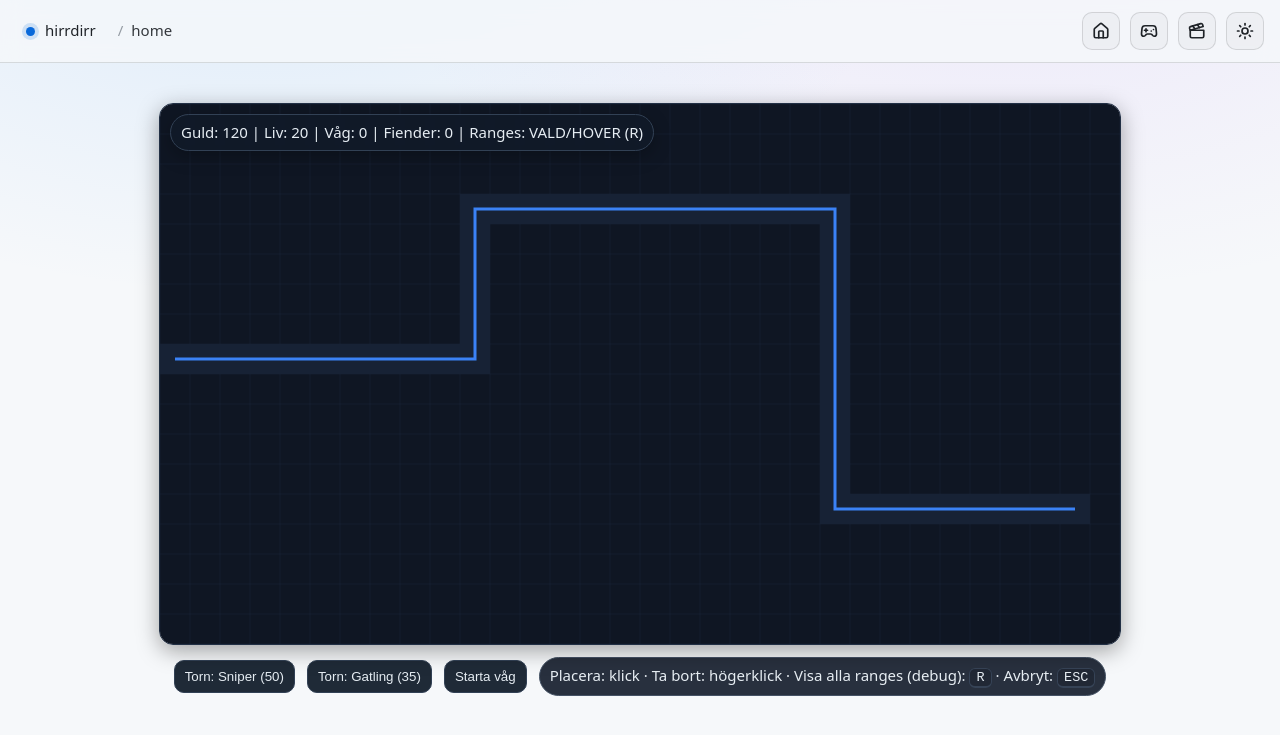
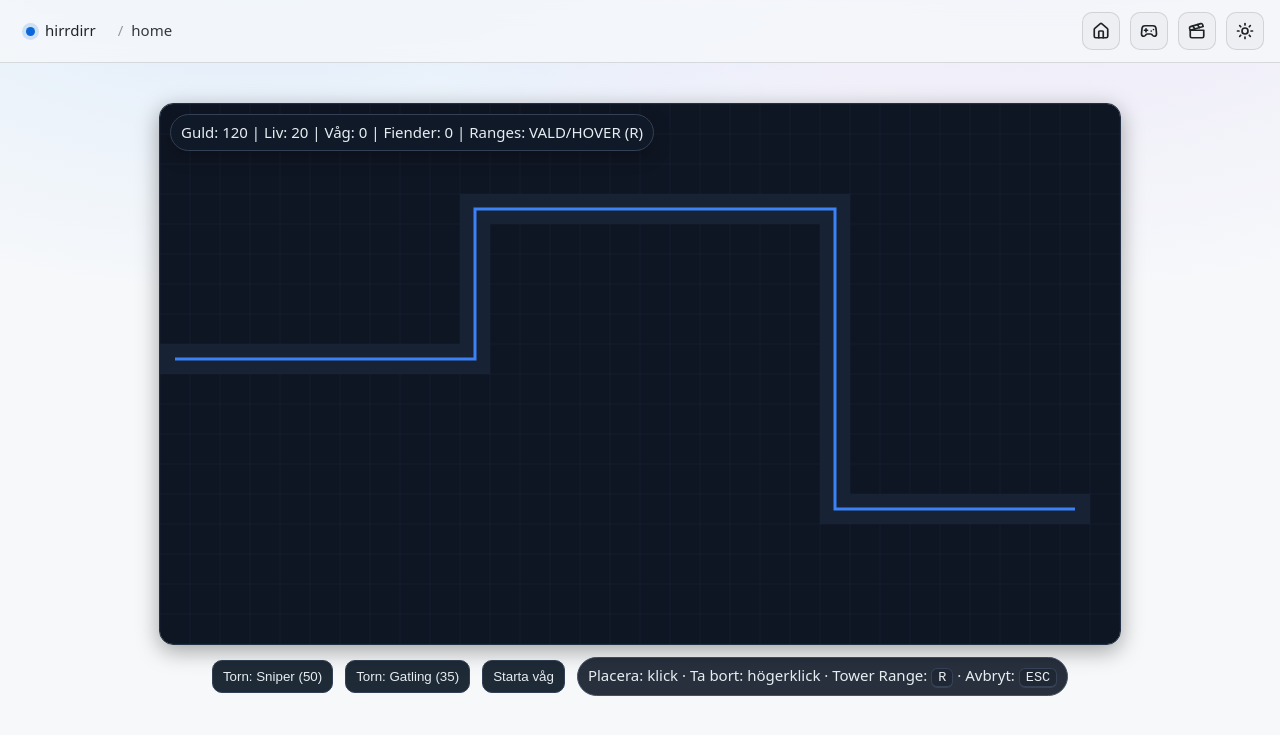
Before and after one commit to hirrdirr/hirrdirr.github.io, a Jekyll site: the page built from games/td/index.html, in a window 1280 px wide. Shown: the top 735 px of the page. Built offline with Jekyll 4.4.1, drawn with Linux system fonts in a browser that asks for light colours.

Commit message:
Update index.html

```diff
--- a/games/td/index.html
+++ b/games/td/index.html
@@ -12,7 +12,7 @@ permalink: /games/td/
     <button class="td-btn" id="t1">Torn: Sniper (50)</button>
     <button class="td-btn" id="t2">Torn: Gatling (35)</button>
     <button class="td-btn" id="start">Starta våg</button>
-    <span class="td-pill td-hint">Placera: klick · Ta bort: högerklick · Visa alla ranges (debug): <kbd>R</kbd> · Avbryt: <kbd>ESC</kbd></span>
+    <span class="td-pill td-hint">Placera: klick · Ta bort: högerklick · Tower Range: <kbd>R</kbd> · Avbryt: <kbd>ESC</kbd></span>
   </div>
 
   <div class="td-wrap">
```
